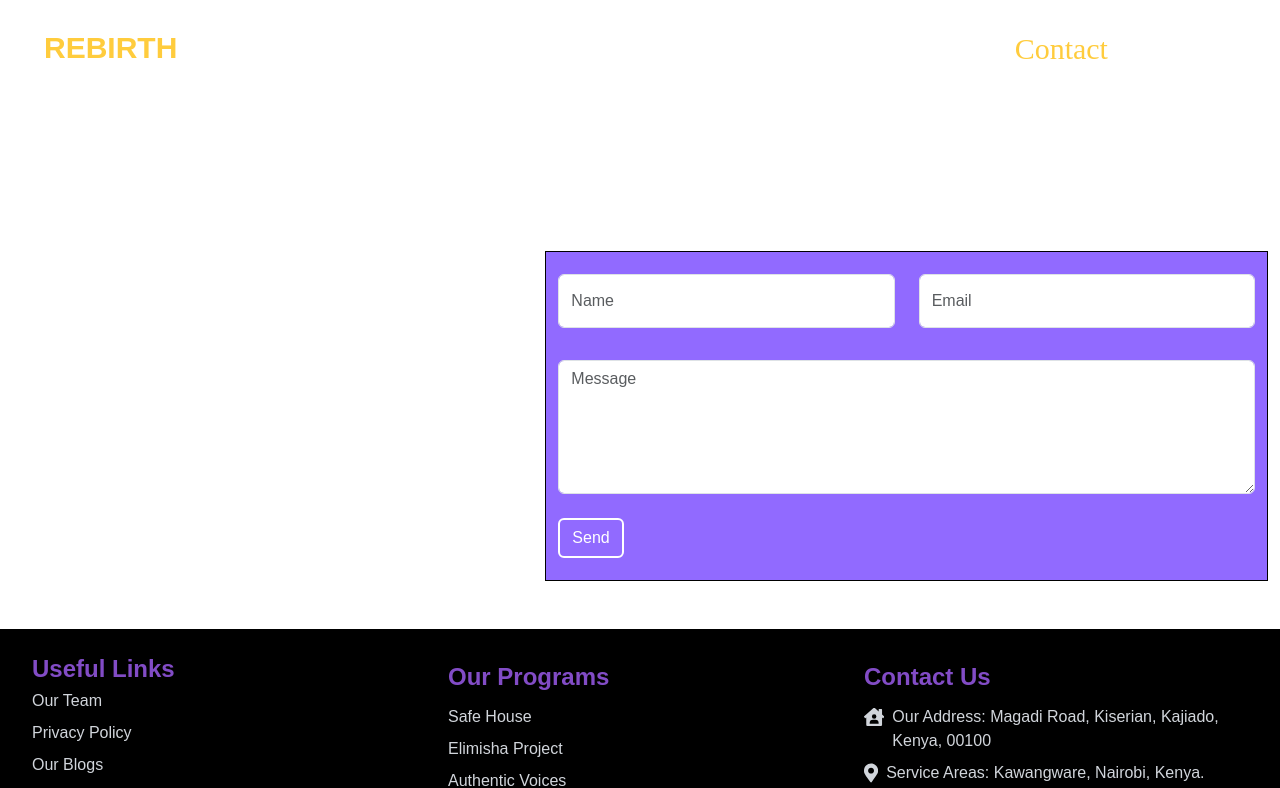
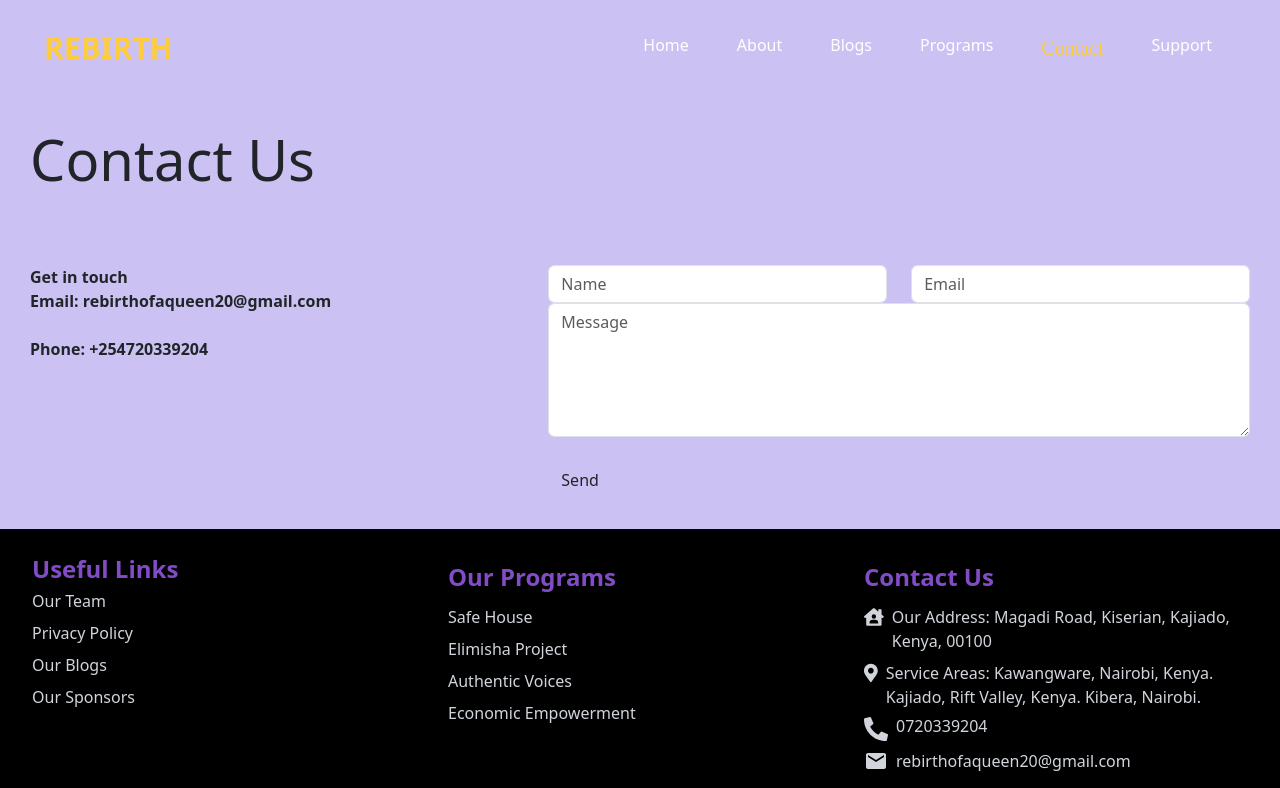
Before and after one commit to Rebirthers-Unite/Rebirth, a React (Vite) app in the folder client/: page /contact in a window 1280 px wide. Shown: the top 788 px of the page. Built offline with nearby package versions, Linux system fonts and the light colour scheme.

Commit message:
edit index.css file

```diff
--- a/client/src/components/Contact/Contact.jsx
+++ b/client/src/components/Contact/Contact.jsx
@@ -4,8 +4,9 @@ import { Container, Row, Col } from 'react-bootstrap'
 
 function Contact() {
   return (
-		<Container className='pb-12'>
-			<Row className='mb-5 mt-3'>
+		<div id='contact-page'>
+		<div id='div-content'>
+			<Row className='mb-5 mt-3' >
 				<Col lg='8'>
 					<h1 className='display-4 mb-4'>Contact Us</h1>
 				</Col>
@@ -54,7 +55,8 @@ function Contact() {
 					</form>
 				</Col>
 			</Row>
-		</Container>
+			</div>
+		</div>
 	);
 }
 
--- a/client/src/components/Contact/contact.css
+++ b/client/src/components/Contact/contact.css
@@ -1,26 +1,9 @@
-body{
-    /* background-color: #916aff; */
-    color: #fff;
-    font-family: Arial, Helvetica, sans-serif;
-    padding-top: 60px;
+#contact-page{
+    background-color: #CBC2F3;
+    margin-top: -100px;
+    padding: 30px;
 }
-.contact_form , .form_control{
-    padding: 1.375rem .75rem;
-    line-height: 1.5;
-    color: #fff;
-    background-color: #916aff;
-    border-radius: 0 !important;
-    border: 1px solid #000;
+
+#div-content{
+    margin-top: 100px;
 }
-.contact_form input, .form_control{
-    margin-bottom: 2em;
-    height: calc(2.5em + .75rem + 2px);
-}
-.btn{
-    color: #fff;
-    border: 2px solid;
-}
-.btn:hover{
-    color: #000;
-    border: 2px solid;
-}
--- a/client/src/components/LandingPage/Hero/Hero.jsx
+++ b/client/src/components/LandingPage/Hero/Hero.jsx
@@ -2,7 +2,7 @@ import React from 'react';
 
 function Hero() {
 	return (
-		<div className='text-yellow-300 bg-[url("../../../assets/")] bg-center bg-cover hover:font-bold'>
+		<div className='text-yellow-300 bg-[url("../assets/stop.jpeg")] bg-center bg-cover hover:font-bold'>
 			<div className='max-w-[800px] mt-[-96px] w-full h-screen mx-auto text-center flex flex-col justify-center'>
 				<h1 className='md:text-7xl sm:text-6xl text-4xl md:py-6'>
 					REBIRTH OF A QUEEN
--- a/client/src/components/Navbar/NavBar.css
+++ b/client/src/components/Navbar/NavBar.css
@@ -1,5 +1,5 @@
 ul a.active{
     color: #ffcc3d;
     font-family: bold;
-    font-size: 30px;
+    font-size: 20px;
 }
--- a/client/src/index.css
+++ b/client/src/index.css
@@ -8,6 +8,6 @@
 	padding: 0;
 	box-sizing: border-box;
 	font-family: Arial, Helvetica, sans-serif;
-	margin-top: -60px;
+	margin-top: 0px;
 	color: black;
 }
```
